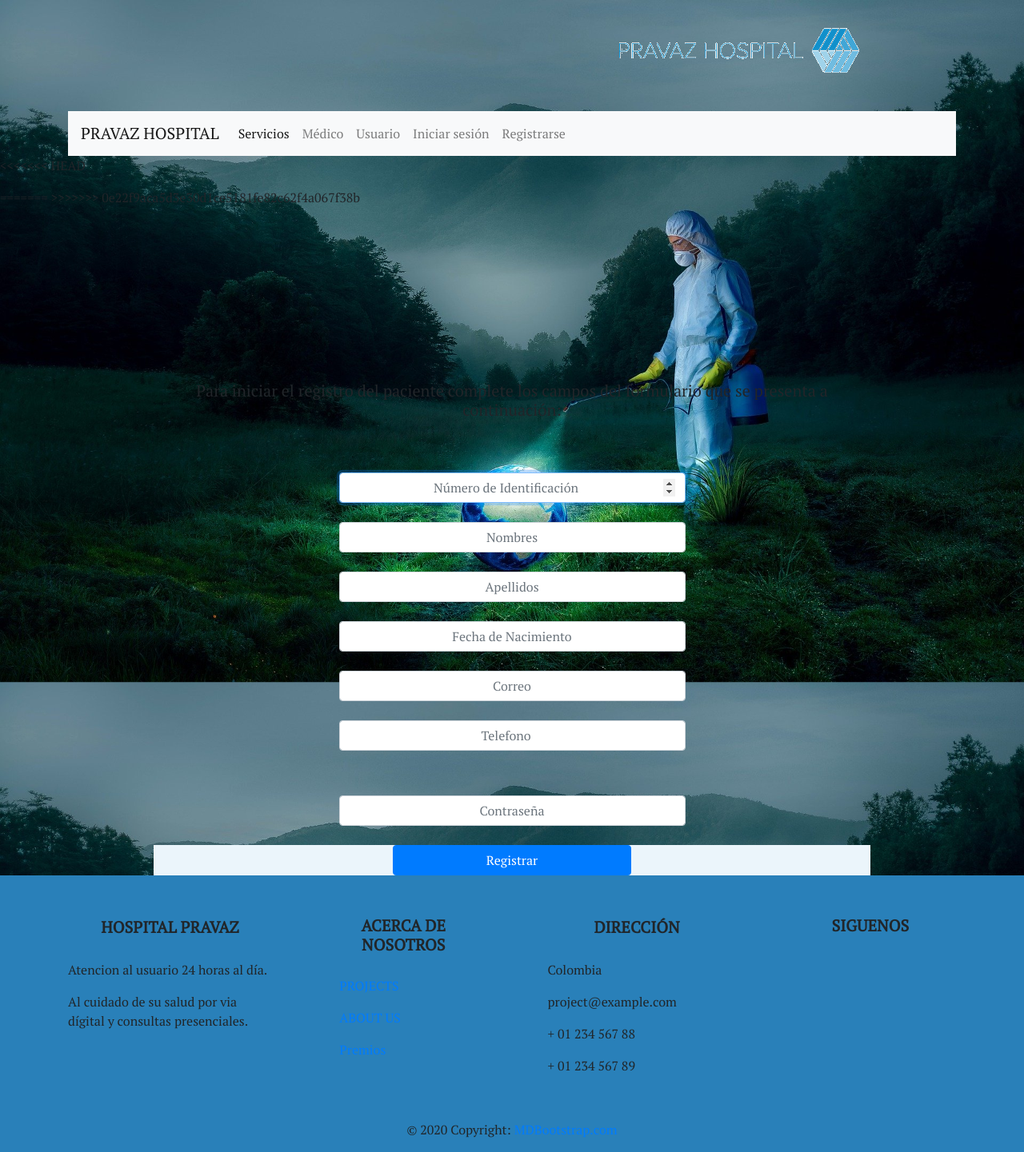
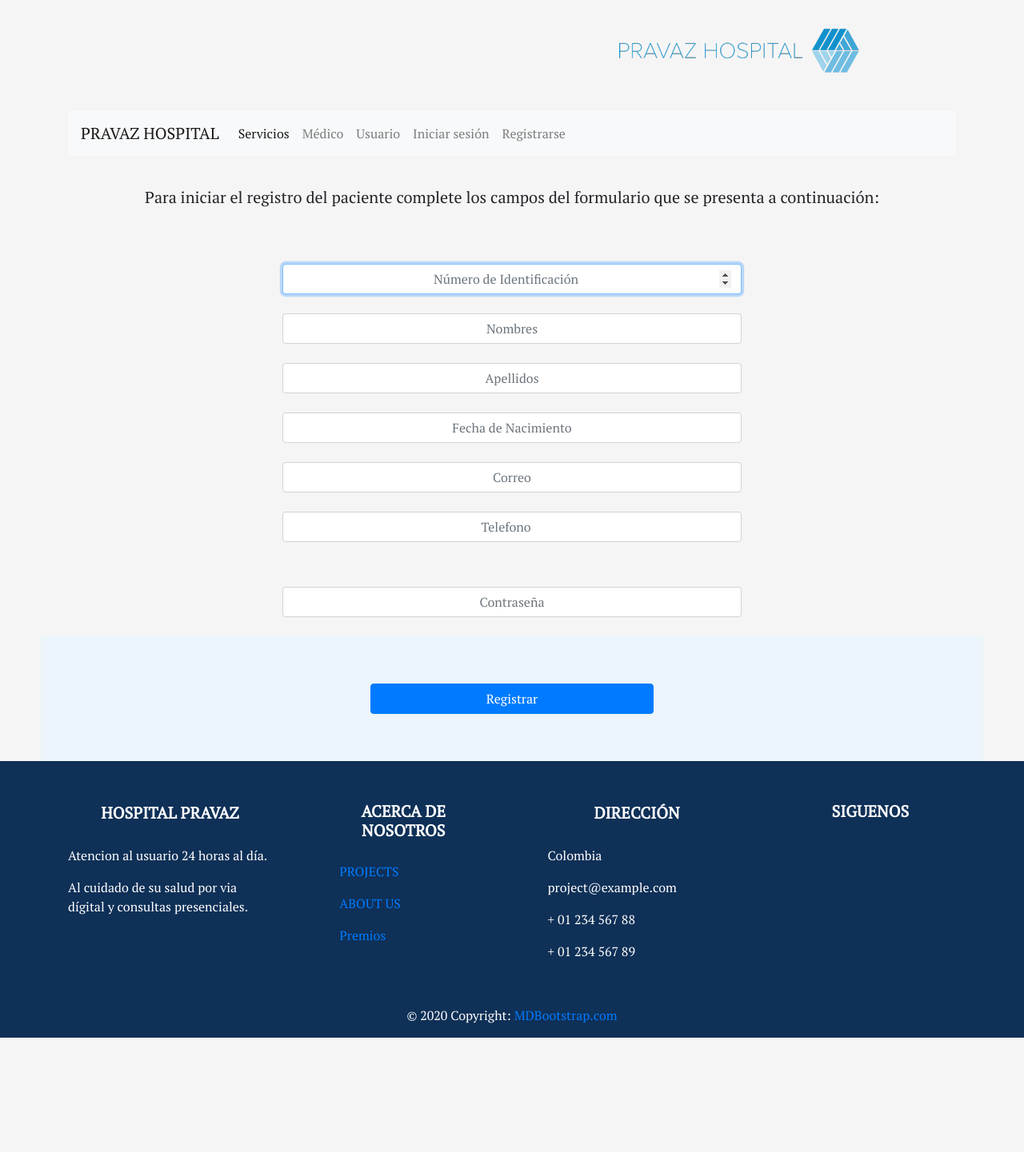
Before and after one commit to SenaSoftpy/Plataforma_Medica, a Django app: page /registro/ in a window 1280 px wide. Shown: the whole page at 80% size. After the commit the page ends 1298 px from the top, so only its background shows below. Run offline with Django 3.2, Linux system fonts and the light colour scheme; some libraries are stand-ins or nearby versions.

Commit message:
style registro

```diff
--- a/principal/static/css/styles.css
+++ b/principal/static/css/styles.css
@@ -1,5 +1,5 @@
 body{
-    background-color: #EBF5FB ;
+    background-color: #f6f5f5;
     font-family: 'PT Serif', serif;
 }
 
@@ -9,10 +9,6 @@ body{
 
   .navbar #imglogo{
     margin-left: 180%! important;
-  }
-
-  .footer{
-      background-color: black;
   }
 
   .cards{
@@ -39,21 +35,25 @@ body{
     font-family: 'PT Serif', serif;
   }
 
-<<<<<<< HEAD
   .formulario{
-    padding: 6%! important;
+    padding: 0% 4%! important;
   }
 
   div.w-33 {
     width: 100%;
     background-color:#EBF5FB ;
+    padding: 5%! important;
   }
 
   div.center {
     text-align: center;
   }
-=======
-.user-img img{
-  width: 50%;
-}
->>>>>>> 49c24736704269db8bb98ea16c0442d7e0f543ad
+
+  .nav-menu{
+      padding:4%;
+      background-color: #54B3B6;
+  }
+
+  .nav-item{
+    text-decoration: none;
+  }
--- a/principal/templates/layout/layout.html
+++ b/principal/templates/layout/layout.html
@@ -79,7 +79,7 @@
 <script src="https://cdn.jsdelivr.net/npm/bootstrap@4.5.3/dist/js/bootstrap.bundle.min.js" integrity="sha384-ho+j7jyWK8fNQe+A12Hb8AhRq26LrZ/JpcUGGOn+Y7RsweNrtN/tE3MoK7ZeZDyx" crossorigin="anonymous"></script>
 
 <!-- Footer -->
-<footer class="page-footer font-small mdb-color lighten-1 pt-4" style="background-color: #2980B9 ;">
+<footer class="page-footer font-small mdb-color lighten-1 pt-4" style="background-color: #0f3057 ; color: white;">
 
   <!-- Footer Links -->
   <div class="container text-center text-md-left">
--- a/principal/templates/usuario/registro.html
+++ b/principal/templates/usuario/registro.html
@@ -2,16 +2,13 @@
 {% block titulo %} {{ titulo }} {% endblock titulo%}
 {% block body%}
     {% load static %}
-<<<<<<< HEAD
-    <link rel="stylesheet" type="text/css" href="{% static '/css/estilo_registro.css' %}">
+
     <link rel="shortcut icon" type="image/png" href="{% static '/images/icono.png' %}" />
 </head>
 
 <body>
     <p style="color:red;">{{ formulario_registro.errors }}</p>
-=======
 
->>>>>>> 0e22f9aca5d3e30d1ce5181fe82c62f4a067f38b
     <form class="formulario" method="POST" action="">
 
         <p><h5>Para iniciar el registro del paciente complete los campos del formulario que se presenta a continuación: <br></h5><br>
```
Also changed, not shown: principal/templates/usuario/usuario.html (+19 -0 lines).
